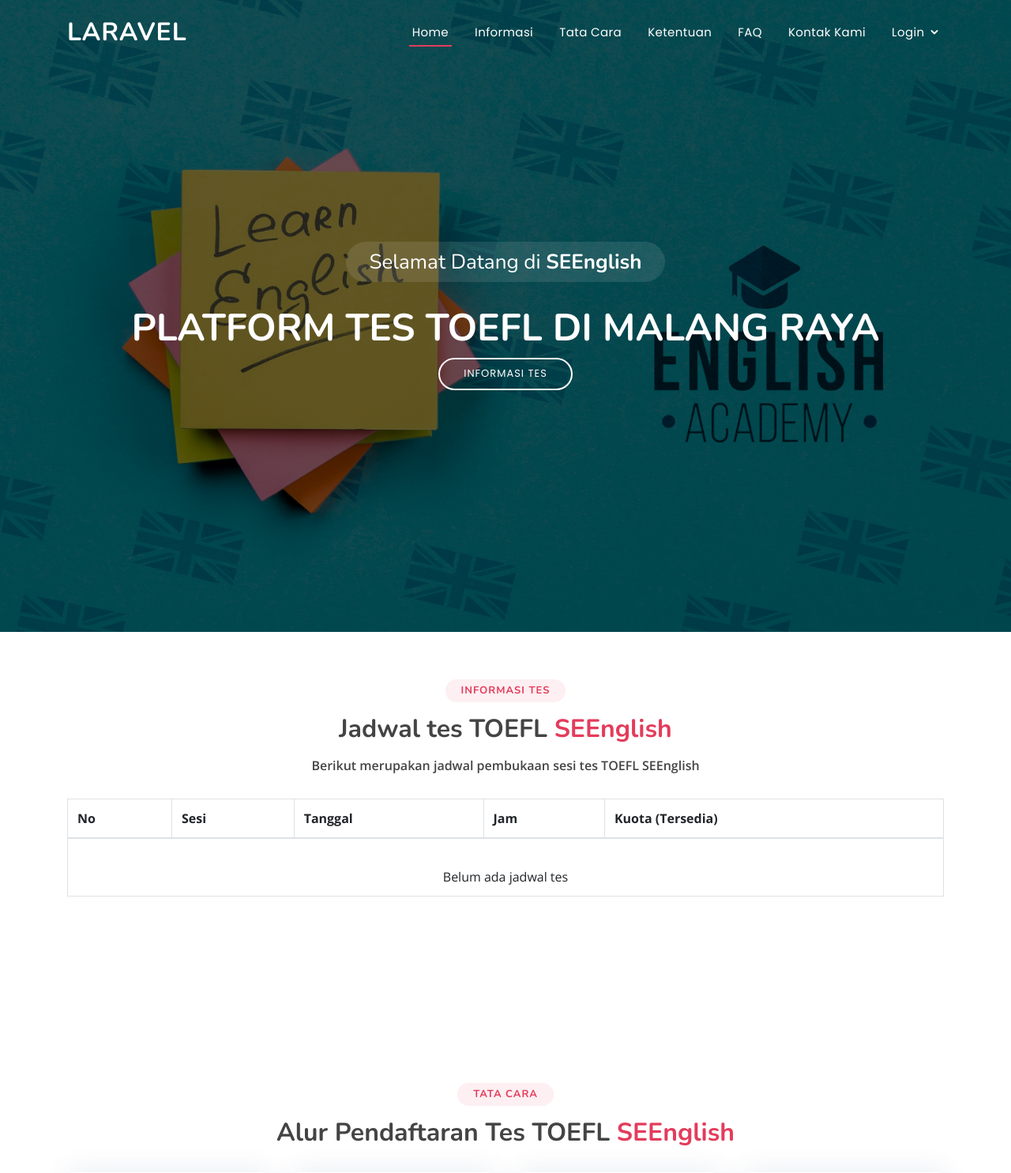
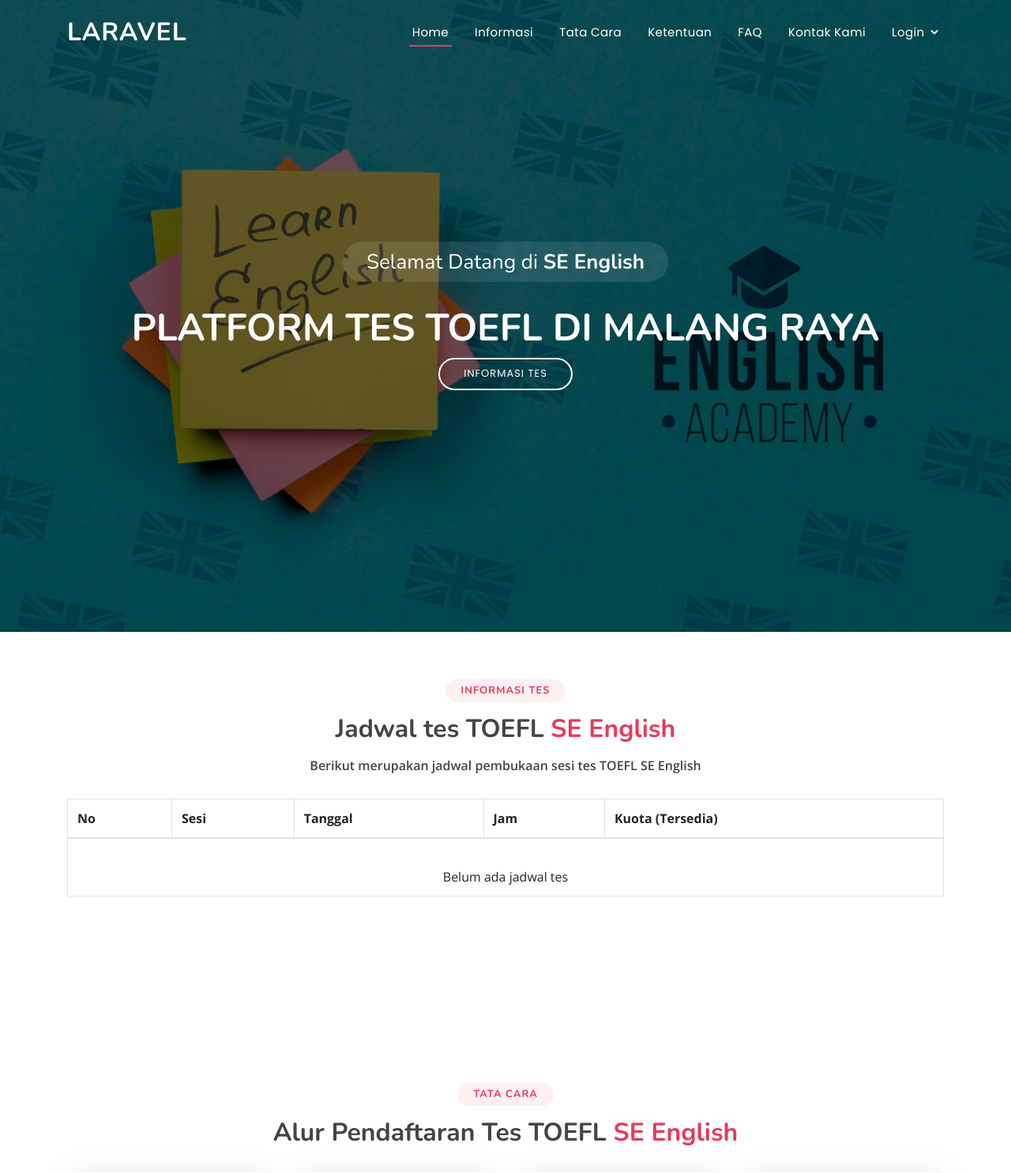
Before and after one commit to eko10/seenglish_final, a Laravel app: page / in a window 1280 px wide. Shown: the top 1485 px of the page at 79% size. Run offline with Laravel 8, Linux system fonts and the light colour scheme; data that the repository does not hold is empty.

Commit message:
update minor

```diff
--- a/app/Http/Controllers/CrudController.php
+++ b/app/Http/Controllers/CrudController.php
@@ -259,8 +259,6 @@ class CrudController extends Controller
       return "<i class='fa fa-exclamation-circle' aria-hidden='true'></i> Judul tidak boleh kosong.";
     } elseif ($request->isi == "") {
       return "<i class='fa fa-exclamation-circle' aria-hidden='true'></i> Isi tidak boleh kosong.";
-    } elseif ($request->tanggal == "") {
-      return "<i class='fa fa-exclamation-circle' aria-hidden='true'></i> Tanggal tidak boleh kosong.";
     } elseif ($request->status == "") {
       return "<i class='fa fa-exclamation-circle' aria-hidden='true'></i> Status tidak boleh kosong.";
     }
--- a/resources/views/halaman.blade.php
+++ b/resources/views/halaman.blade.php
@@ -8,7 +8,7 @@
 
     {{-- Tulisan --}}
     <h1 class="logo mr-auto"><a href="/"><strong>{{ config('app.name') }}</strong></a></h1>
-    <!-- Logo SEEnglish -->
+    <!-- Logo SE English -->
     <!-- <a href="index.html" class="logo mr-auto"><img src="assets/img/logo.png" alt="" class="img-fluid"></a>-->
 
     <nav class="nav-menu d-none d-lg-block">
@@ -49,7 +49,7 @@
 <!-- ======= Section halaman awal ======= -->
 <section id="hero">
   <div class="hero-container">
-    <h3>Selamat Datang di <strong>SEEnglish</strong></h3>
+    <h3>Selamat Datang di <strong>SE English</strong></h3>
     <h1>Platform Tes TOEFL di Malang Raya</h1>
     <a href="#about" class="btn-get-started scrollto">Informasi Tes</a>
   </div>
@@ -62,8 +62,8 @@
 
       <div class="section-title">
         <h2>Informasi Tes</h2>
-        <h3>Jadwal tes TOEFL <span>SEEnglish</span></h3>
-        <p>Berikut merupakan jadwal pembukaan sesi tes TOEFL SEEnglish</p>
+        <h3>Jadwal tes TOEFL <span>SE English</span></h3>
+        <p>Berikut merupakan jadwal pembukaan sesi tes TOEFL SE English</p>
       </div>
 
       <div class="row content">
@@ -112,8 +112,8 @@
 
       <div class="section-title">
         <h2>Tata Cara</h2>
-        <h3>Alur Pendaftaran Tes TOEFL <span>SEEnglish</span></h3>
-        <!-- <p>Berikut merupakan alur pendaftaran tes toefl pada platform SEEnglish.</p> -->
+        <h3>Alur Pendaftaran Tes TOEFL <span>SE English</span></h3>
+        <!-- <p>Berikut merupakan alur pendaftaran tes toefl pada platform SE English.</p> -->
       </div>
 
       <div class="row">
@@ -193,7 +193,7 @@
               <h2 style="font-weight: bold;"><a>8</a></h2>
             </div>
             <h4 class="title"><a>Hasil Tes</a></h4>
-            <p class="description">Selamat telah mengikuti tes TOEFL di SEEnglish, silahkan melihat hasil tes pada halaman riwayat.</p>
+            <p class="description">Selamat telah mengikuti tes TOEFL di SE English, silahkan melihat hasil tes pada halaman riwayat.</p>
           </div>
         </div>
 
@@ -207,8 +207,8 @@
 
       <div class="section-title">
         <h2>Term and Conditions</h2>
-        <h3>Syarat & Ketentuan Tes TOEFL <span>SEEnglish</span></h3>
-        <!-- <p>Berikut merupakan syarat tes toefl pada platform SEEnglish.</p> -->
+        <h3>Syarat & Ketentuan Tes TOEFL <span>SE English</span></h3>
+        <!-- <p>Berikut merupakan syarat tes toefl pada platform SE English.</p> -->
       </div>
 
       <div class="row content">
@@ -374,7 +374,7 @@
             <div class="address">
               <i class="icofont-google-map"></i>
               <h4>Location:</h4>
-              <p>Gedung SEEnglish, Ketawanggede,
+              <p>Gedung SE English, Ketawanggede,
                 Kec. Lowokwaru, Malang
               </p>
             </div>
@@ -386,7 +386,7 @@
             <div class="email">
               <i class="icofont-envelope"></i>
               <h4>Email:</h4>
-              <p>info@seenglish.com</p>
+              <p>info@SEEnglish.com</p>
             </div>
           </div>
         </div>
@@ -416,13 +416,13 @@
       <div class="row">
 
         <div class="col-lg-3 col-md-6 footer-contact">
-          <h3>SEEnglish</h3>
+          <h3>SE English</h3>
           <p>
             Ketawanggede, Kec. Lowokwaru<br>
             Malang, 65145<br>
             Indonesia <br><br>
             <strong>Phone:</strong> +62 8589 6554 885<br>
-            <strong>Email:</strong> info@seenglish.com<br>
+            <strong>Email:</strong> info@SEEnglish.com<br>
           </p>
         </div>
 
@@ -439,7 +439,7 @@
 
         {{-- <div class="col-lg-4 col-md-6 footer-newsletter">
           <h4>Subsribe Informasi Terbaru</h4>
-          <p>Masukkan email anda untuk mendapatkan informasi pembukaan tes SEEnglish</p>
+          <p>Masukkan email anda untuk mendapatkan informasi pembukaan tes SE English</p>
           <form action="" method="post">
             <input type="email" name="email"><input type="submit" value="Subscribe">
           </form>
@@ -453,7 +453,7 @@
 
     <div class="mr-md-auto text-center text-md-left">
       <div class="copyright">
-        &copy; Copyright 2022. <strong><span>SEEnglish</span></strong>
+        &copy; Copyright 2022. <strong><span>SE English</span></strong>
       </div>
       <div class="credits">
       </div>
```
Also changed, not shown: public/assets/img/informasi/GambarInfo__804598651.jpg (added).
